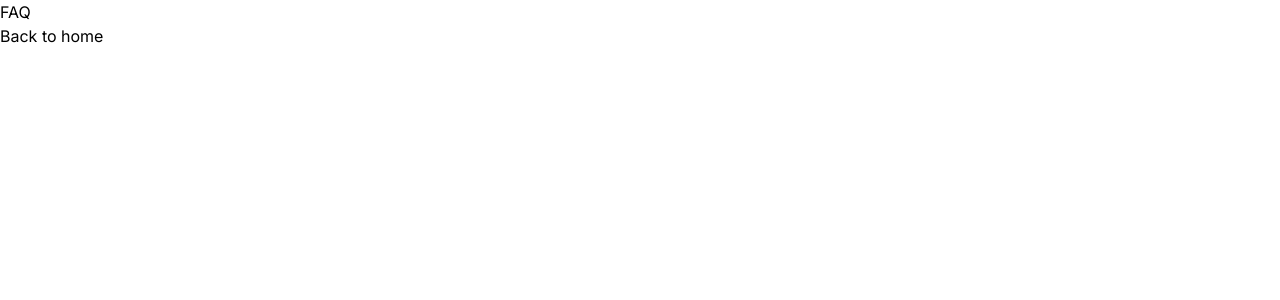
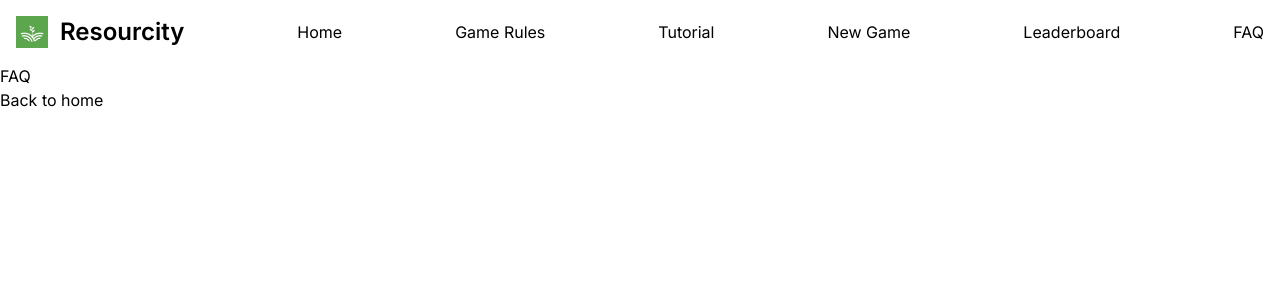
Before and after one commit to sihvn/Resourcity, a Next.js app: page /faq in a window 1280 px wide. Shown: the top 300 px of the page. Built offline with nearby package versions, Linux system fonts and the light colour scheme.

Commit message:
Refined menu bar and added logo

```diff
--- a/app/faq/page.js
+++ b/app/faq/page.js
@@ -1,5 +1,6 @@
 import Link from 'next/link'
 import Head from 'next/head'
+import MenuBar from '../../components/menuBar';
 
 export default function FAQ() {
     return (
@@ -7,7 +8,7 @@ export default function FAQ() {
             <Head>
                 <title> FAQ</title>
             </Head>
-
+            <MenuBar />
             <h1>FAQ</h1>
             <h2>
                 <Link href="/">Back to home</Link>
--- a/app/page.js
+++ b/app/page.js
@@ -1,6 +1,5 @@
 import Link from 'next/link'
 import Head from 'next/head'
-import styles from '../styles/Home.module.css';
 import MenuBar from '../components/menuBar';
 
 export default function Page() {
--- a/app/rules/page.js
+++ b/app/rules/page.js
@@ -1,8 +1,10 @@
 import Link from 'next/link'
+import MenuBar from '../../components/menuBar';
 
 export default function Rules() {
     return (
         <>
+            <MenuBar />
             <h1>Game Rules</h1>
             <h2>
                 <Link href="/">Back to home</Link>
--- a/app/tutorial/page.js
+++ b/app/tutorial/page.js
@@ -1,8 +1,10 @@
 import Link from 'next/link'
+import MenuBar from '../../components/menuBar';
 
 export default function Tutorial() {
     return (
         <>
+            <MenuBar />
             <h1>Tutorial</h1>
             <h2>
                 <Link href="/">Back to home</Link>
--- a/components/menuBar.js
+++ b/components/menuBar.js
@@ -1,26 +1,31 @@
 // MenuBar.js
 import Link from 'next/link';
 
+
 const MenuBar = () => {
     return (
-        <ul className="flex justify-around space-x-4 bg-gray-200">
+        <ul className="max-w-screen-xl flex flex-wrap items-center justify-between mx-auto p-4">
+            <a className="flex items-center space-x-3 rtl:space-x-reverse">
+                <img src="\images\logo.jpg" className="h-8" />
+                <span className="self-center text-2xl font-semibold whitespace-nowrap">Resourcity</span>
+            </a>
             <li>
-                <Link href="/" className="hover:font-bold">Home</Link>
+                <Link href="/" className="hover:text-gray-300 cursor-pointer">Home</Link>
             </li>
             <li>
-                <Link href="/rules" className="hover:font-bold">Game Rules</Link>
+                <Link href="/rules" className="hover:text-gray-300 cursor-pointer">Game Rules</Link>
             </li>
             <li>
-                <Link href="/tutorial" className="hover:font-bold">Tutorial</Link>
+                <Link href="/tutorial" className="hover:text-gray-300 cursor-pointer">Tutorial</Link>
             </li>
             <li>
-                <Link href="/newgame" className="hover:font-bold">New Game</Link>
+                <Link href="/newgame" className="hover:text-gray-300 cursor-pointer">New Game</Link>
             </li>
             <li>
-                <Link href="/leaderboard" className="hover:font-bold">Leaderboard</Link>
+                <Link href="/leaderboard" className="hover:text-gray-300 cursor-pointer">Leaderboard</Link>
             </li>
             <li>
-                <Link href="/faq" className="hover:font-bold">FAQ</Link>
+                <Link href="/faq" className="hover:text-gray-300 cursor-pointer">FAQ</Link>
             </li>
         </ul>
     )
--- a/next.config.js
+++ b/next.config.js
@@ -1,6 +1,6 @@
 /** @type {import('next').NextConfig} */
 const nextConfig = {
-    output: 'export',
+    //output: 'export',
     reactStrictMode: true,
     // rewrites: async () => {
     //     return [
--- a/package.json
+++ b/package.json
@@ -9,7 +9,8 @@
     "firebase": "^10.8.0",
     "next": "^14.1.0",
     "react": "^18.2.0",
-    "react-dom": "^18.2.0"
+    "react-dom": "^18.2.0",
+    "tailwind": "^4.0.0"
   },
   "devDependencies": {
     "autoprefixer": "^10.4.17",
```
Also changed, not shown: public/images/logo.jpg (added), 1 other file (tests, documents, lock files or other folders).
